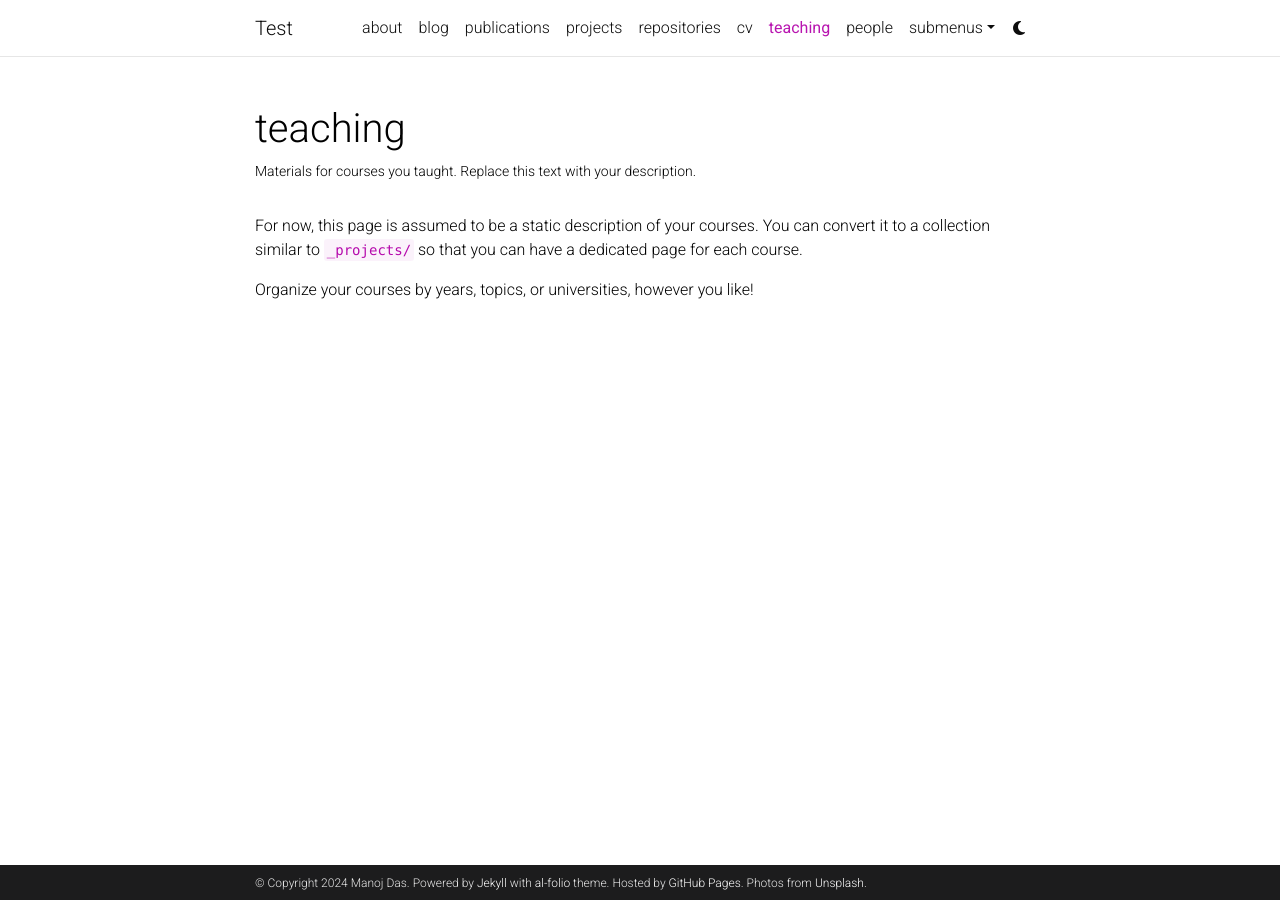
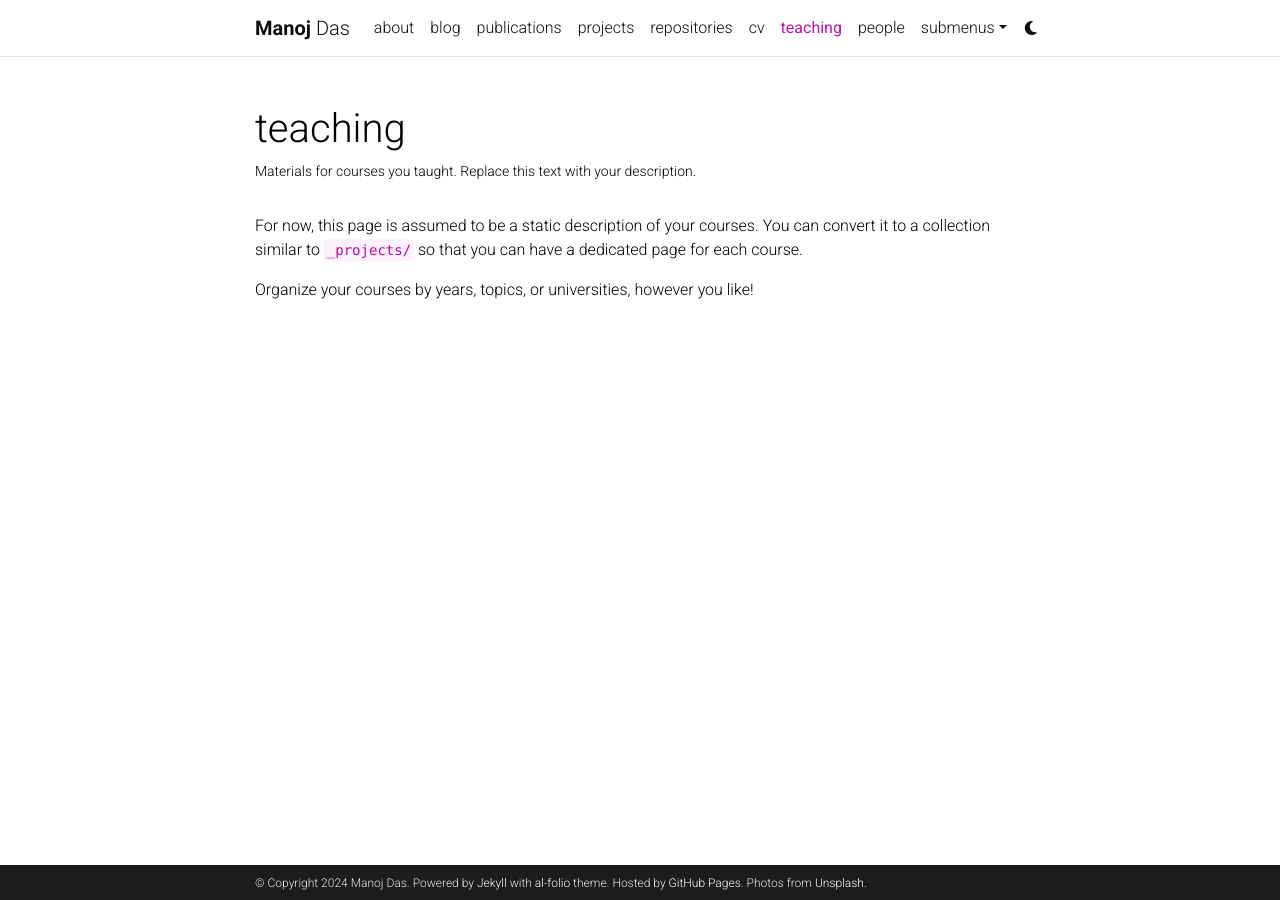
Before and after one commit to manojdas/tacad2, a Jekyll site: the page built from _pages/teaching.md, in a window 1280 px wide. Built offline with Jekyll 4.4.1, drawn with Linux system fonts in a browser that asks for light colours; comment, search, counter and statistics services are not loaded; a style sheet for code colours, icons or effects is not loaded.

Commit message:
back to blank

```diff
--- a/_config.yml
+++ b/_config.yml
@@ -2,7 +2,7 @@
 # Site settings
 # -----------------------------------------------------------------------------
 
-title: Test # the website title (if blank, full name will be used instead)
+title: blank # the website title (if blank, full name will be used instead)
 first_name: Manoj
 middle_name:
 last_name: Das
```
